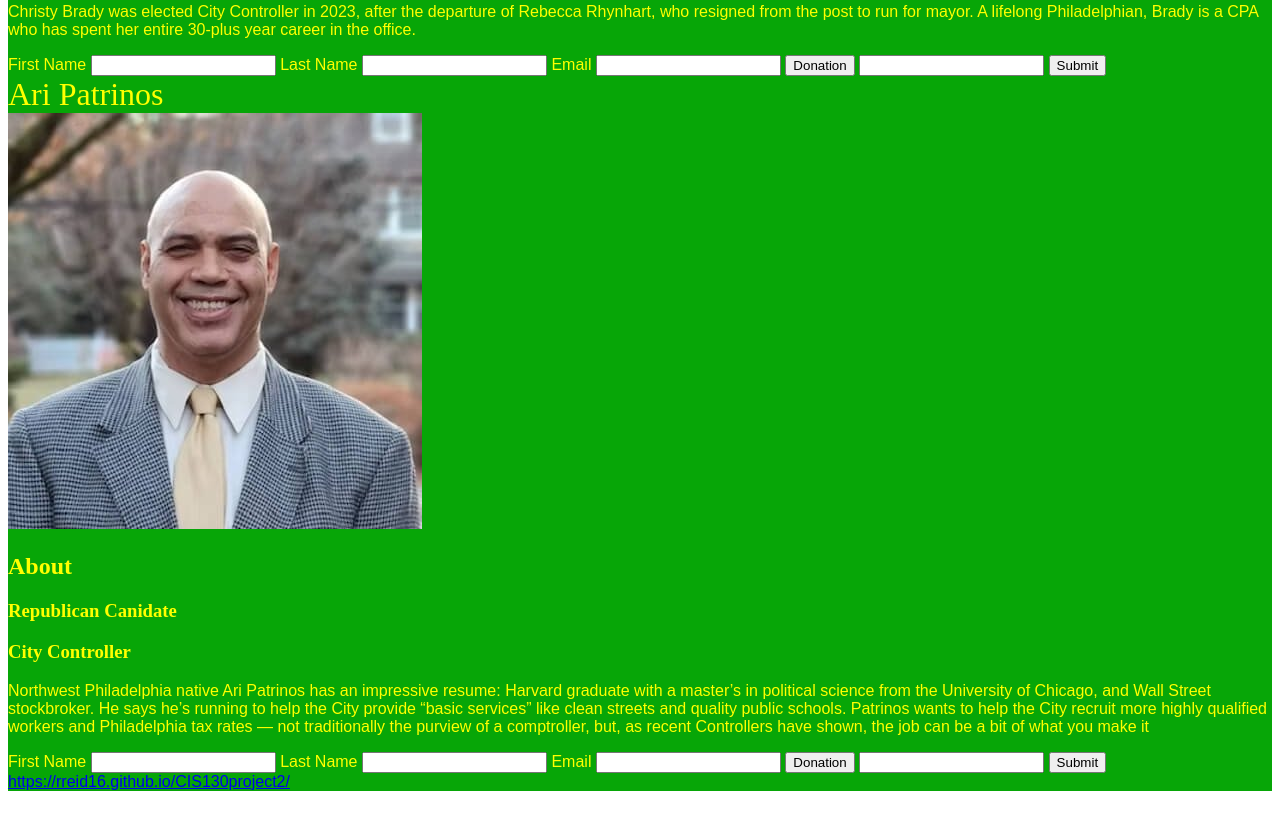
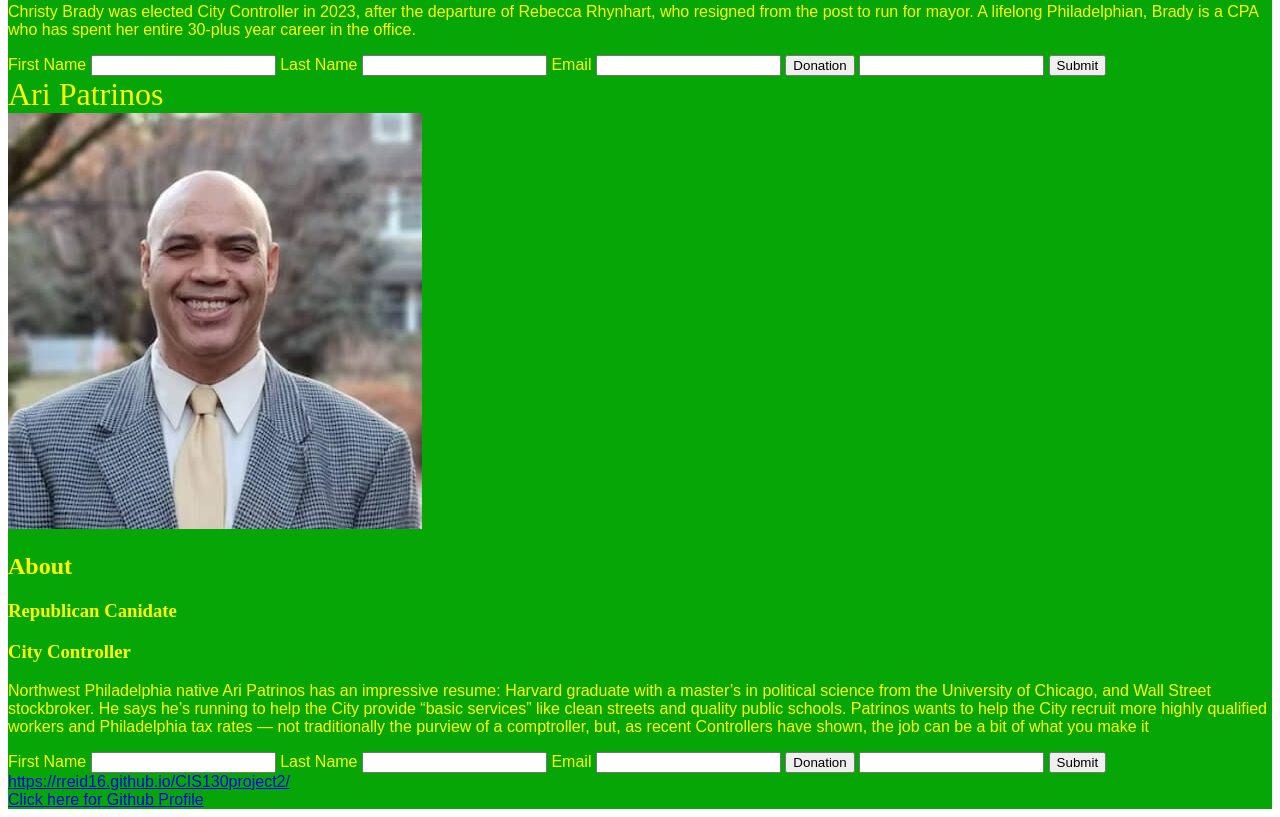
Before and after one commit to rreid16/CIS130project2, a plain HTML site: page index.html in a window 1280 px wide. Shown: the part 2177-2994 px from the top of the page. Drawn offline with Linux system fonts and the light colour scheme.

Commit message:
index.html

```diff
--- a/index.html
+++ b/index.html
@@ -142,7 +142,7 @@
 
 
  <footer><a href=" https://rreid16.github.io/CIS130project2/"> https://rreid16.github.io/CIS130project2/</a></footer>
-
+  <footer><a href="https://github.com/rreid16/CIS130project2">Click here for Github Profile</a></footer>
 </div>
 
   </body>
```
